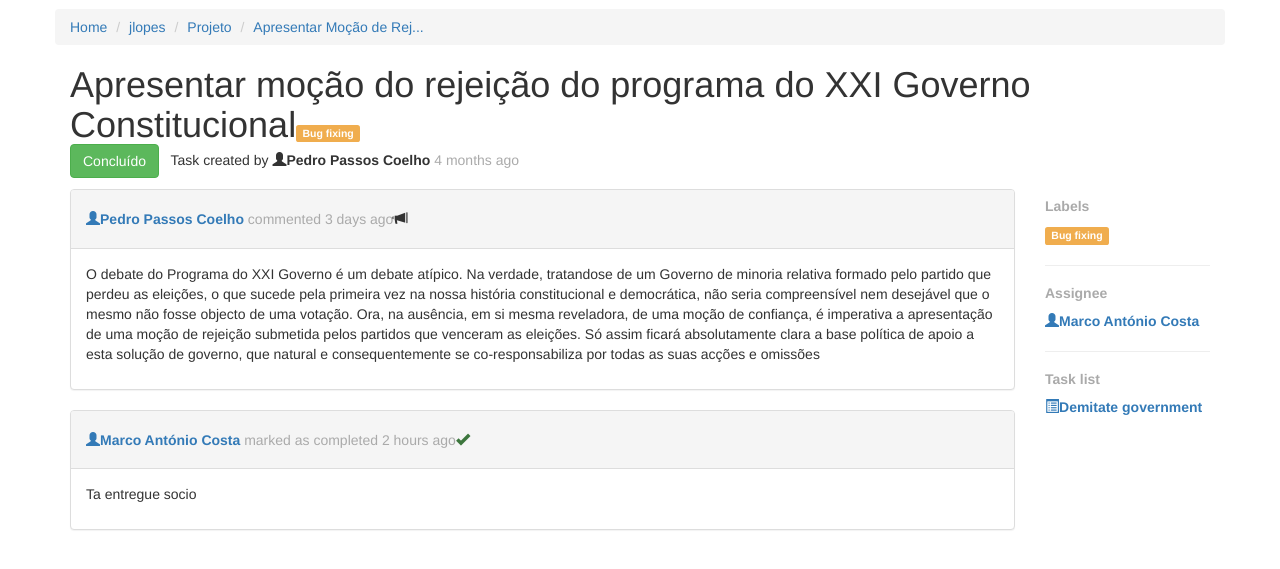
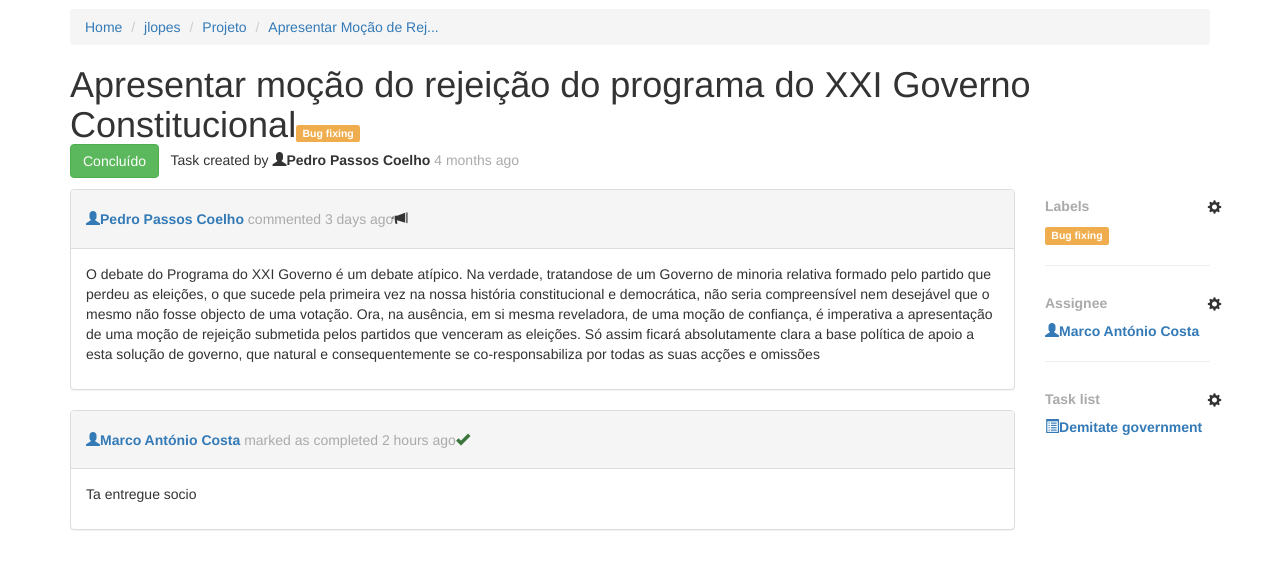
Before and after one commit to Areadrill/lbaw, a PHP site: page /taskpage.html in a window 1280 px wide. Shown: the part 51-620 px from the top of the page. Run offline with PHP 8.4, Linux system fonts and the light colour scheme; some libraries are stand-ins or nearby versions.

Commit message:
adjustements and edit possibility

```diff
--- a/piu/taskpage.html
+++ b/piu/taskpage.html
@@ -48,7 +48,7 @@
     </nav>
     <div class="container">
       <div class="row">
-        <div class ="cold-md-12">
+        <div class ="col-md-12">
           <ol class="breadcrumb">
             <li><a href="index.html">Home</a></li>
             <li><a class="active" href="#">jlopes</a></li>
@@ -107,16 +107,30 @@
           </div>
         </div>
         <div class="col-md-2 sidebar">
+		<div class="row">
+			<div class="col-md-10">
 			<h4 class="drab">Labels</h4>
-			<ul class="label-list">
+			</div>
+			<div class="col-md-2"><span class="glyphicon glyphicon-cog"></span></div>
+			</div>			<ul class="label-list">
 					<li><a href="#"><span class="label label-warning">Bug fixing</span></a></li>
 			</ul>
 			<hr/>
+			<div class="row">
+			<div class="col-md-10">
 			<h4 class="drab">Assignee</h4>
-			<a href="#"><strong><span class="glyphicon glyphicon-user"  aria-hidden="true"></span>Marco António Costa</strong></a>
+			</div>
+			<div class="col-md-2"><span class="glyphicon glyphicon-cog"></span></div>
+			</div>
+			<a href="userpage.html"><strong><span class="glyphicon glyphicon-user"  aria-hidden="true"></span>Marco António Costa</strong></a>
 			<hr/>
+			<div class="row">
+			<div class="col-md-10">
 			<h4 class="drab">Task list</h4>
-			<a href="#"><strong><span class="glyphicon glyphicon-list-alt"  aria-hidden="true"></span>Demitate government</strong></a>
+			</div>
+			<div class="col-md-2"><span class="glyphicon glyphicon-cog"></span></div>
+			</div>
+			<a href="tasklist.html"><strong><span class="glyphicon glyphicon-list-alt"  aria-hidden="true"></span>Demitate government</strong></a>
 
       </div>
     </div>
--- a/piu/taskpageStyle.css
+++ b/piu/taskpageStyle.css
@@ -11,3 +11,7 @@ ul.label-list{
 	font-size:14px;
 	font-weight:bold;
 }
+
+.sidebar span.glyphicon-cog{
+	padding-top:10px;
+}
```
